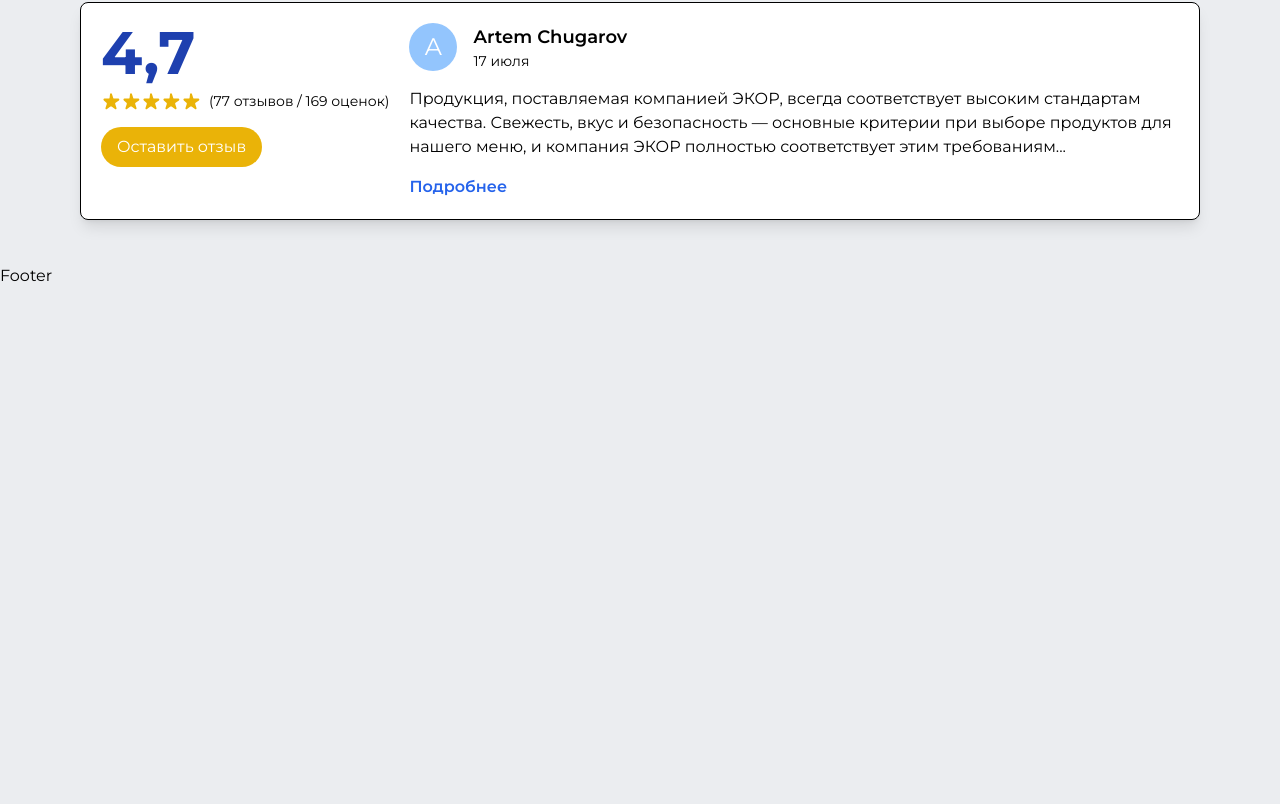
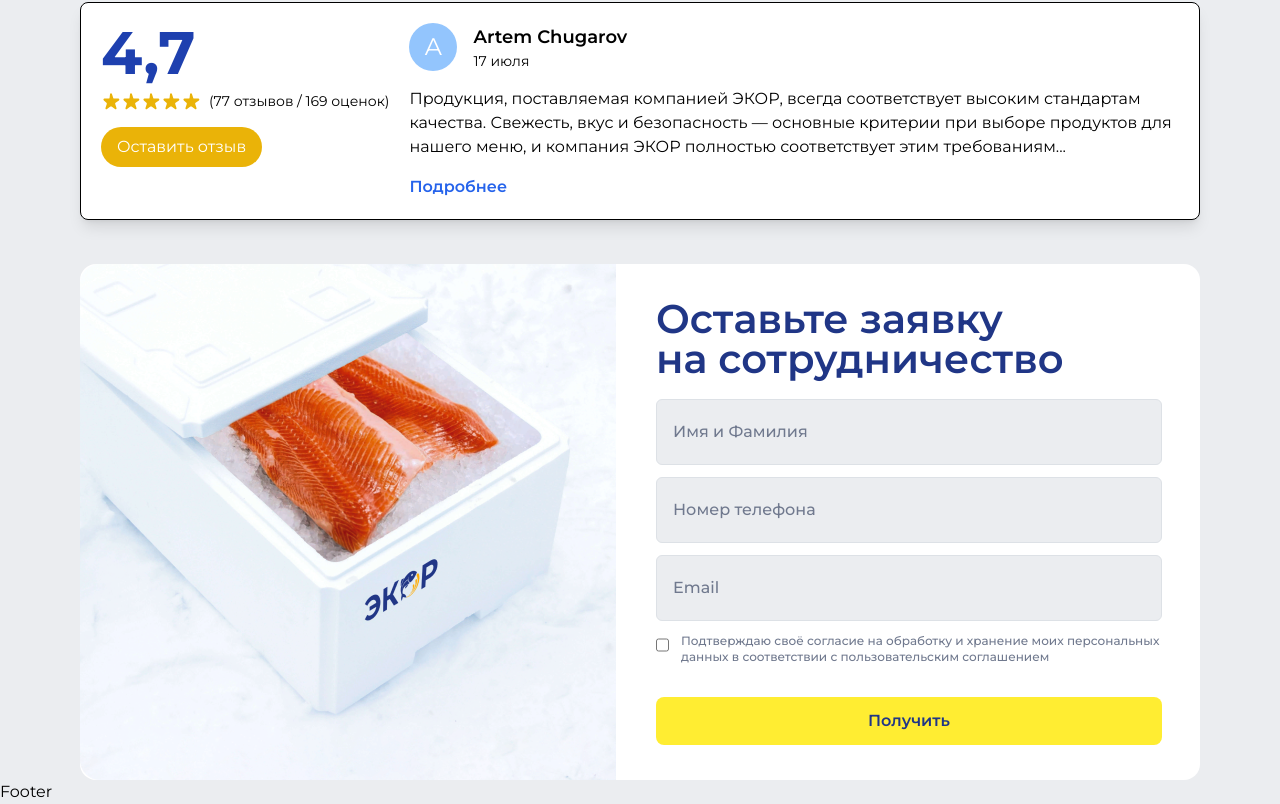
Before and after one commit to muhammadazizbek006/Ekor, a React (Vite) app: page / in a window 1280 px wide. Shown: the part 6316-7120 px from the top of the page. Before the commit the page ends 6604 px from the top, so only its background shows below. Built offline with nearby package versions, Linux system fonts and the light colour scheme.

Commit message:
add full compoenent RequestForCooperation

```diff
--- /dev/null
+++ b/src/components/home/RequestForCooperation.jsx
@@ -0,0 +1,67 @@
+import React from "react";
+// img
+import sorov from "../../imgs/RequestForCooperation/sorov.png";
+const RequestForCooperation = () => {
+  return (
+    <section className="containerb">
+      <div className="  flex space-x-10 bg-white items-center h-[516px] relative  rounded-2xl">
+        {/* left */}
+        <div className="">
+          <img className="" src={sorov} alt="" />
+        </div>
+        {/* right */}
+        <form className="w-[506px] ">
+          <h2 className="text-40 text-head leading-40 font-semibold mb-5">
+            Оставьте заявку на сотрудничество
+          </h2>
+          <div className=" flex flex-col justify-between space-y-3">
+            {/* Имя и Фамилия */}
+            <div>
+              <input
+                required
+                className="border border-input w-[506px] py-5 bg-[#ebedf0] px-4 rounded-md placeholder:text-gray  placeholder:font-medium"
+                type="text"
+                placeholder="Имя и Фамилия"
+              />
+            </div>
+
+            {/* Номер телефона */}
+            <div>
+              <input
+                required
+                className="border border-input w-[506px] py-5 bg-[#ebedf0] px-4 rounded-md placeholder:text-gray  placeholder:font-medium"
+                type="tel"
+                placeholder="Номер телефона"
+              />
+            </div>
+            {/* Email */}
+            <div>
+              <input
+                required
+                className="border border-input w-[506px] py-5 bg-[#ebedf0] px-4 rounded-md placeholder:text-gray  placeholder:font-medium"
+                type="email"
+                placeholder="Email"
+              />
+            </div>
+            {/* checkbox and btn */}
+            <div className="flex flex-col">
+              <div className="flex items-start mb-8">
+                <input className="mr-3 w-5 h-6" type="checkbox" />
+                <p className="text-xs font-medium text-gray">
+                  Подтверждаю своё согласие на обработку и хранение моих
+                  персональных данных в соответствии с пользовательским
+                  соглашением
+                </p>
+              </div>
+              <button className="bg-sariq py-3 textsm font-semibold rounded-lg text-head">
+                Получить
+              </button>
+            </div>
+          </div>
+        </form>
+      </div>
+    </section>
+  );
+};
+
+export default RequestForCooperation;
--- a/src/pages/Home.jsx
+++ b/src/pages/Home.jsx
@@ -11,6 +11,7 @@ import SpecialOffers from '../components/home/SpecialOffers'
 import OurAttentionMatters from '../components/home/OurAttentionMatters'
 import Subscribe from '../components/home/Subscribe'
 import ReviewsFromOurCustomers from '../components/home/ReviewsFromOurCustomers'
+import RequestForCooperation from '../components/home/RequestForCooperation'
 const Home = () => {
   return (
     <>
@@ -26,6 +27,7 @@ const Home = () => {
       <OurAttentionMatters/>
       <Subscribe/>
       <ReviewsFromOurCustomers/>
+      <RequestForCooperation/>
     </>
   )
 }
```
Also changed, not shown: src/imgs/RequestForCooperation/sorov.png (added).
